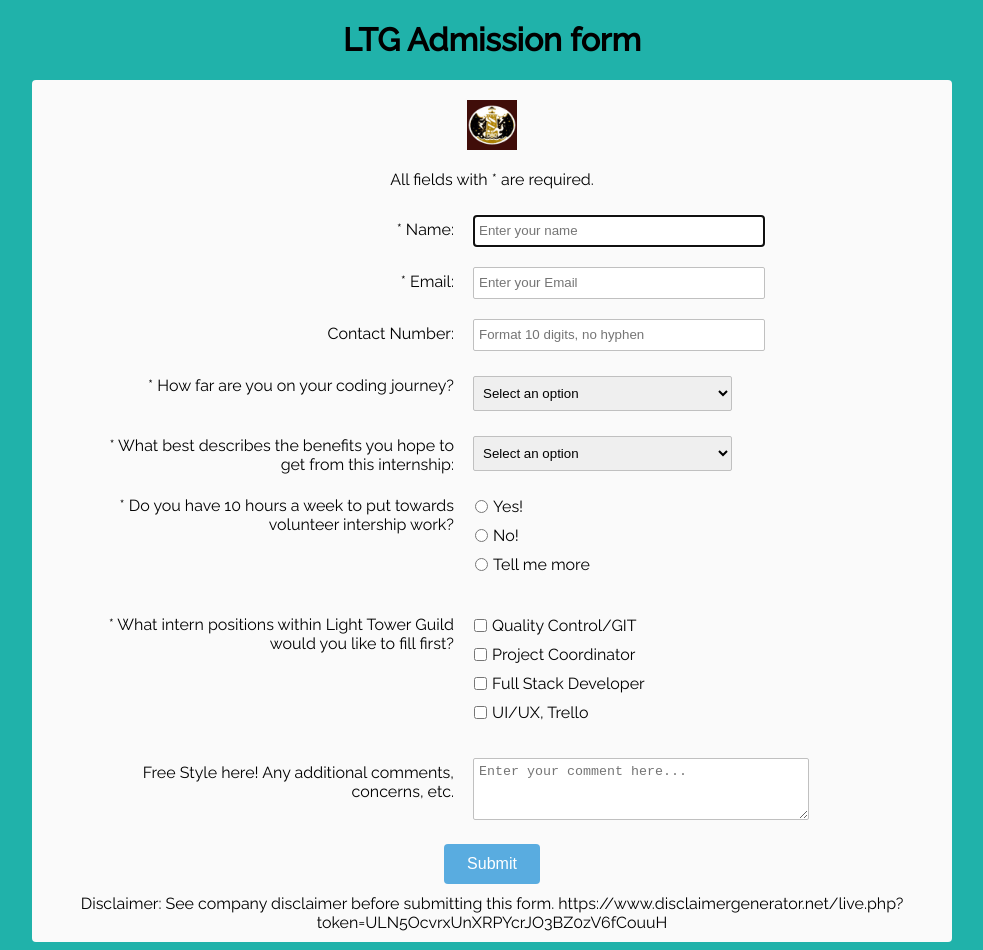
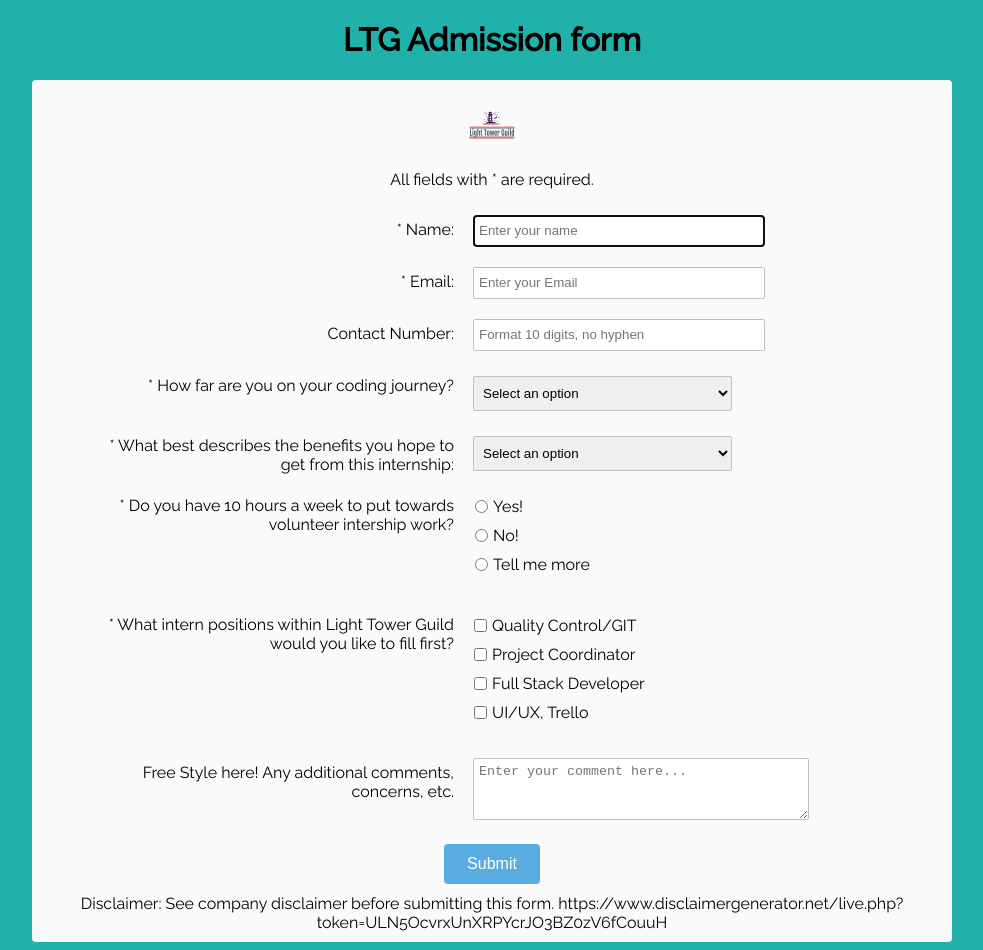
Before and after one commit to cbw29512/LTG-admission-form, a plain HTML site: page index.html in a window 1280 px wide. Shown: the whole page, without its empty margins (148-1131 px from the left). Drawn offline with Linux system fonts and the light colour scheme.

Commit message:
changed logo

```diff
--- a/index.html
+++ b/index.html
@@ -27,7 +27,7 @@
         <!-- Added netlify  -->
       <form id="survey-form" name="contact" method="POST" data-netlify="true">
         <!-- LTG Logo image -->
-        <img id="ltg-logo"src="/images/LTG.png" alt="LTG Logo">
+        <img id="ltg-logo"src="/images/LTGlogo.png" alt="LTG Logo">
         <p id="description">All fields with * are required.</p>
         <div class="rowTab">
           <div class="labels">
```
Also changed, not shown: images/LTG.png (deleted), images/LTGlogo.png (added).
